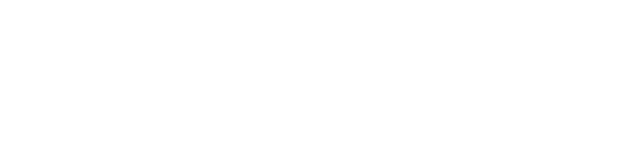
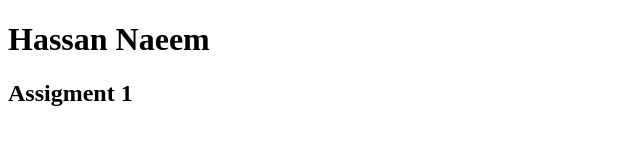
Before and after one commit to HassanEng12345/firstproject, a plain HTML site: page index.html in a window 1280 px wide. Shown: the whole page, without its empty margins (0-640 px from the left). Drawn offline with Linux system fonts and the light colour scheme.

Commit message:
new branch

```diff
--- a/index.html
+++ b/index.html
@@ -7,6 +7,7 @@
     <title>first assigment</title>
 </head>
 <body>
-
+    <h1>Hassan Naeem</h1>
+    <h2>Assigment 1</h2>
 </body>
 </html>
```
Also changed, not shown: style.css (added), test.html (added).
